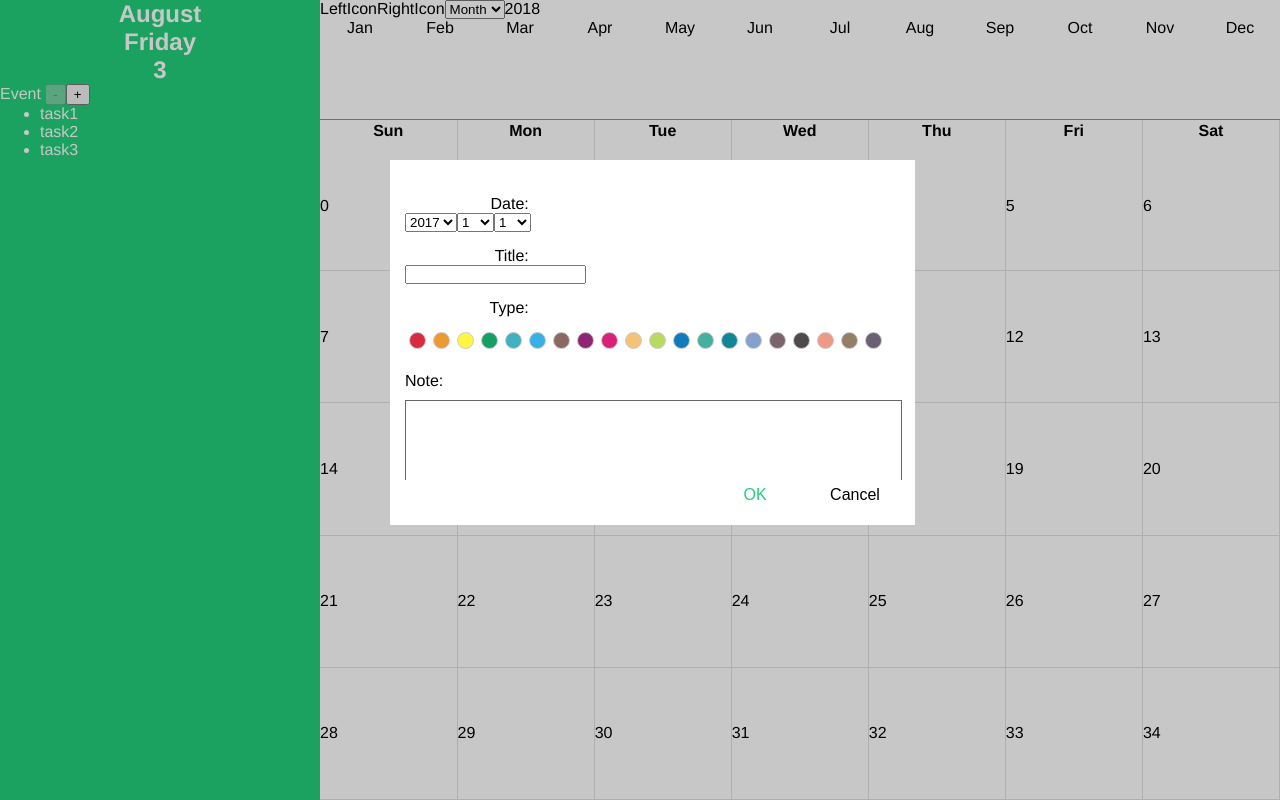
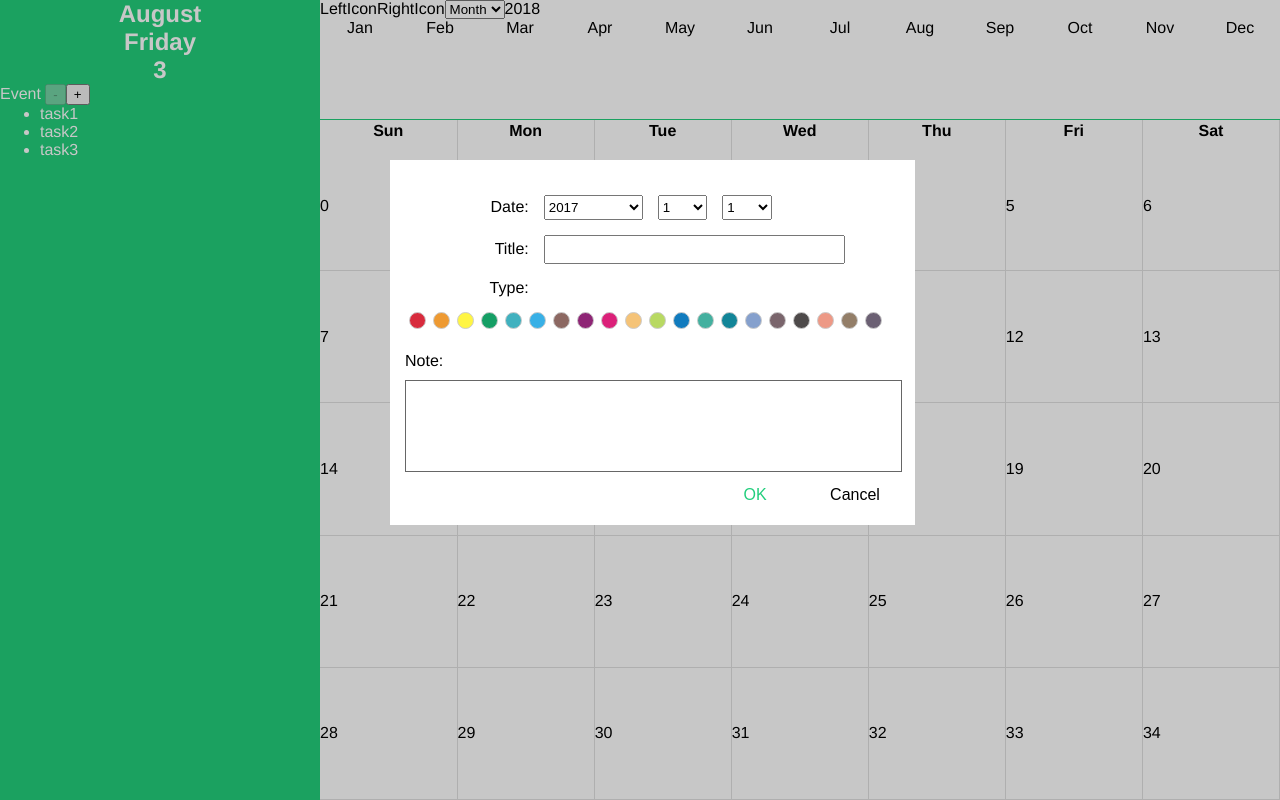
Before and after one commit to rosethorn999/calendar, a Vue app: page / in a window 1280 px wide. Built offline with nearby package versions, Linux system fonts and the light colour scheme.

Commit message:
Modal Date調整

```diff
--- a/src/components/Modal.vue
+++ b/src/components/Modal.vue
@@ -7,15 +7,15 @@
           <div class="modalBody">
             <div class="modalDate">
               <p>Date:</p>
-              <select>
+              <select class="dateYears">
                 <option>2017</option>
                 <option>2018</option>
                 <option>2019</option>
               </select>
-              <select>
+              <select class="dateMonth">
                 <option v-for="MM in 12" :key="MM">{{MM}}</option>
               </select>
-              <select>
+              <select class="dateDay">
                 <option v-for="DD in 31" :key="DD">{{DD}}</option>
               </select>
             </div>
@@ -116,17 +116,42 @@ export default {
 @mixin modalItemP {
   text-align: end;
   width: 25%;
+  display: inline-block;
 }
+@mixin modalSelect {
+  margin-left: 15px;
+}
+
 .modalDate {
   @include modalItem;
   p {
     @include modalItemP;
+  }
+  select {
+    @include modalSelect;
+  }
+  .dateYears {
+    height: 25px;
+    width: 20%;
+  }
+  .dateMonth {
+    height: 25px;
+    width: 10%;
+  }
+  .dateDay {
+    height: 25px;
+    width: 10%;
   }
 }
 .modalCaption {
   @include modalItem;
   p {
     @include modalItemP;
+  }
+  input {
+    @include modalSelect;
+    width: 60%;
+    height: 25px;
   }
 }
 .modalColorPicker {
```
